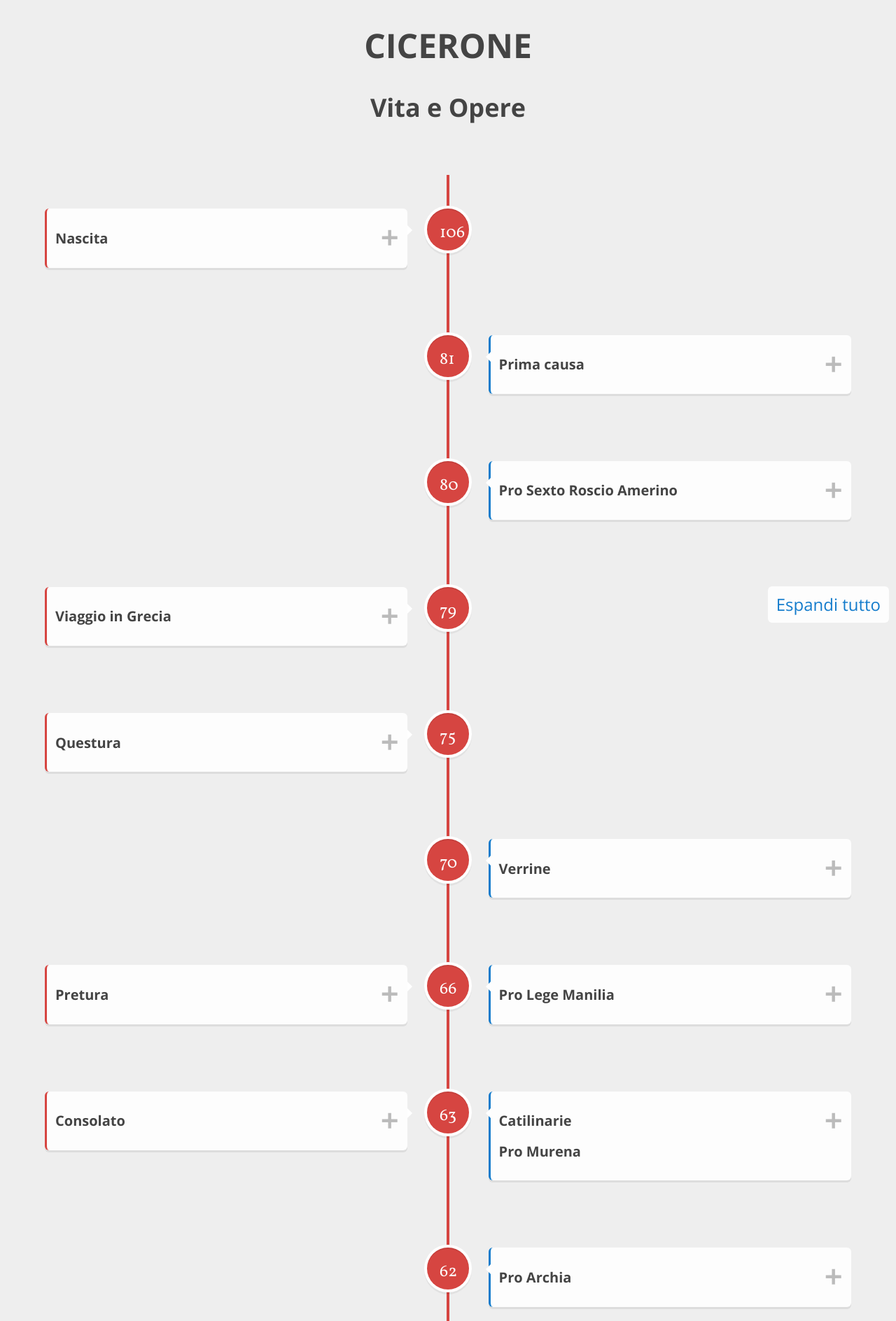
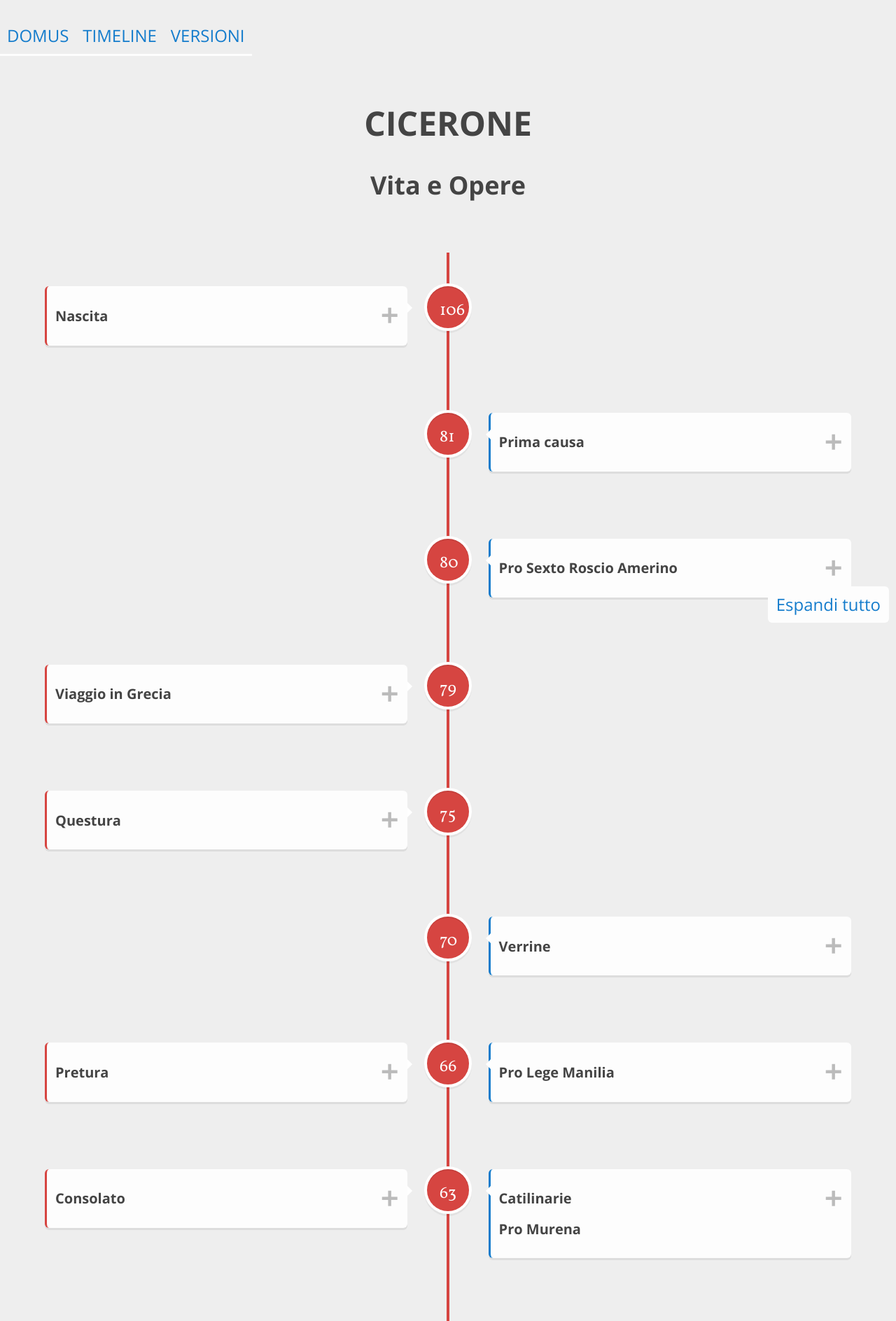
Before and after one commit to ProCicerone/ProCicerone.github.io, a Jekyll site: the page built from timeline/index.html, in a window 1280 px wide. Shown: the top 1888 px of the page at 70% size. Built offline with Jekyll 4.4.1, drawn with Linux system fonts in a browser that asks for light colours.

Commit message:
Implementa nav #34

```diff
--- /dev/null
+++ b/_includes/nav.html
@@ -0,0 +1,7 @@
+<nav>
+    <ul>
+        <li><a href="{{site.baseurl}}/">Domus</a></li>
+        <li><a href="{{site.baseurl}}/timeline/">Timeline</a></li>
+        <li><a href="{{site.baseurl}}/indiceVersioni.html">Versioni</a></li>
+    </ul>
+</nav>
--- a/_layouts/default.html
+++ b/_layouts/default.html
@@ -4,6 +4,7 @@
     {% include head.html%}
     </head>
     <body>
+        {% include nav.html %}
         {{ content }}
     </body>
 </html>
--- a/css/css.scss
+++ b/css/css.scss
@@ -11,7 +11,7 @@ body{
     color: $black;
     background: $white;
     margin-right: 12%;
-    margin-left: 12%
+    margin-left: 12%;
 }
 p, ul{
     max-width: 750px;
@@ -32,3 +32,22 @@ h1 {
     color: $red;
     text-transform: uppercase;
 }
+nav {
+    font-family: $second-font;
+    text-transform: uppercase;
+    display: inline-block;
+    padding: 0px;
+    ul {
+        list-style: none;
+        padding: 0px;
+        li {
+            @include makeClickable();
+            border-bottom: medium solid $grey;
+            float: left;
+            padding: 10px;
+            &:hover {
+                border-bottom: medium solid $darkgrey;
+            }
+        }
+    }
+}
--- a/css/timeline.scss
+++ b/css/timeline.scss
@@ -287,3 +287,11 @@ header{
 .toggle-content.rotated {
     transform: rotate(0deg);
 }
+
+/* NAV */
+nav {
+    margin-bottom: 20px;
+    ul li {
+        border-bottom: medium solid $white;
+    }
+}
--- a/timeline/index.html
+++ b/timeline/index.html
@@ -41,6 +41,7 @@ title: Linea del tempo
     </script>
 </head>
 <body>
+    {% include nav.html %}
     <header>
         <h1>CICERONE</h1>
         <h2>Vita e Opere</h2>
```
Also changed, not shown: indiceVersioni.md (added, +10 -0 lines).
